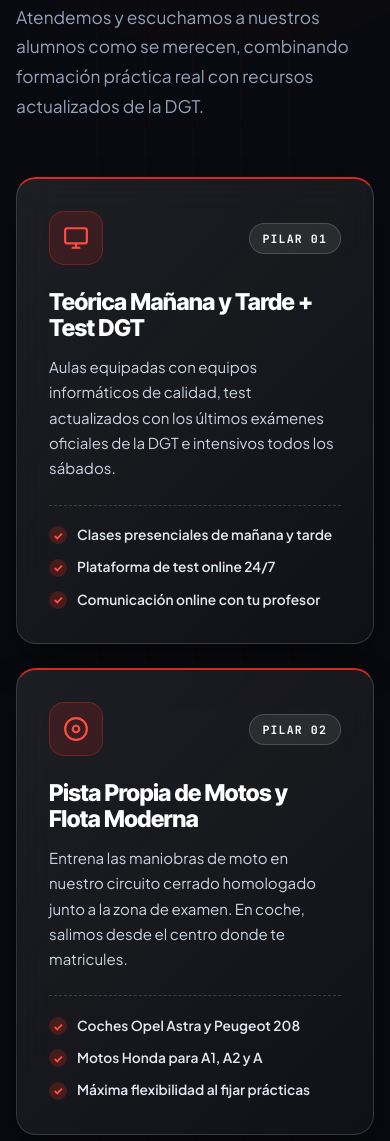
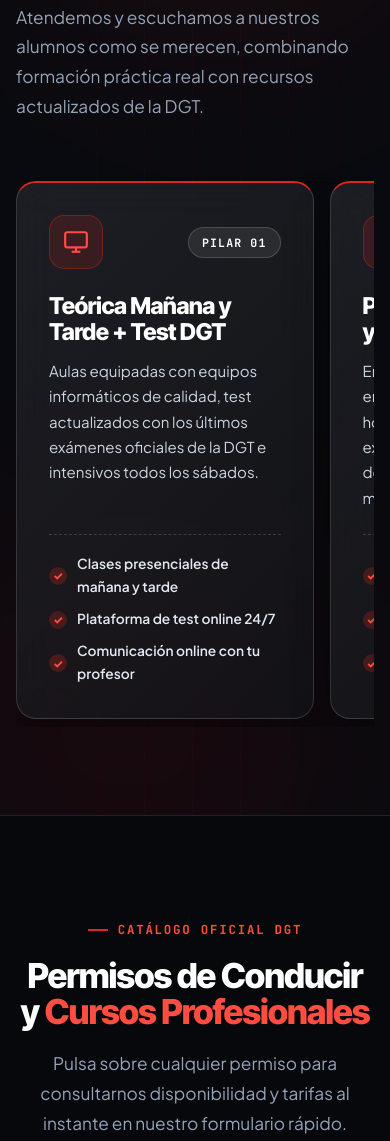
Before and after one commit to ahk2001/autoescuelatresforques, a plain HTML site: page index.html in a window 390 px wide. Shown: the part 1856-2997 px from the top of the page. Drawn offline with Linux system fonts and the light colour scheme.

Commit message:
fix: cards lado a lado no mobile sem barra de scroll

```diff
--- a/index.html
+++ b/index.html
@@ -1108,6 +1108,42 @@
       font-size: 0.85rem;
       color: #CBD5E1;
       line-height: 1.55;
+    }
+
+    @media (max-width: 768px) {
+      .pillars-editorial-grid,
+      .prof-editorial-grid,
+      .team-family-grid {
+        display: flex;
+        flex-wrap: nowrap;
+        align-items: stretch;
+        overflow-x: auto;
+        overflow-y: hidden;
+        scroll-snap-type: x mandatory;
+        -webkit-overflow-scrolling: touch;
+        scrollbar-width: none;
+        -ms-overflow-style: none;
+        gap: 1rem;
+        padding: 0.25rem 0.25rem 0.5rem;
+      }
+      .pillars-editorial-grid::-webkit-scrollbar,
+      .prof-editorial-grid::-webkit-scrollbar,
+      .team-family-grid::-webkit-scrollbar {
+        display: none;
+        width: 0;
+        height: 0;
+      }
+      .pillars-editorial-grid > .pillar-editorial-card,
+      .prof-editorial-grid > .prof-editorial-card {
+        flex: 0 0 85%;
+        max-width: 85%;
+        scroll-snap-align: start;
+      }
+      .team-family-grid > .team-member-card {
+        flex: 0 0 80%;
+        max-width: 80%;
+        scroll-snap-align: start;
+      }
     }
 
     /* ==========================================================================
```
